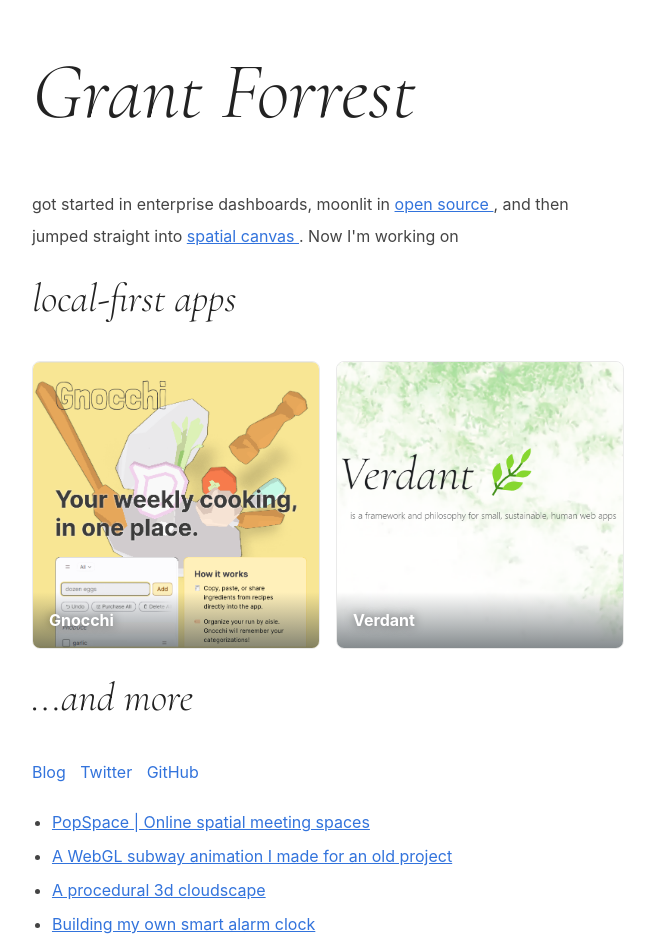
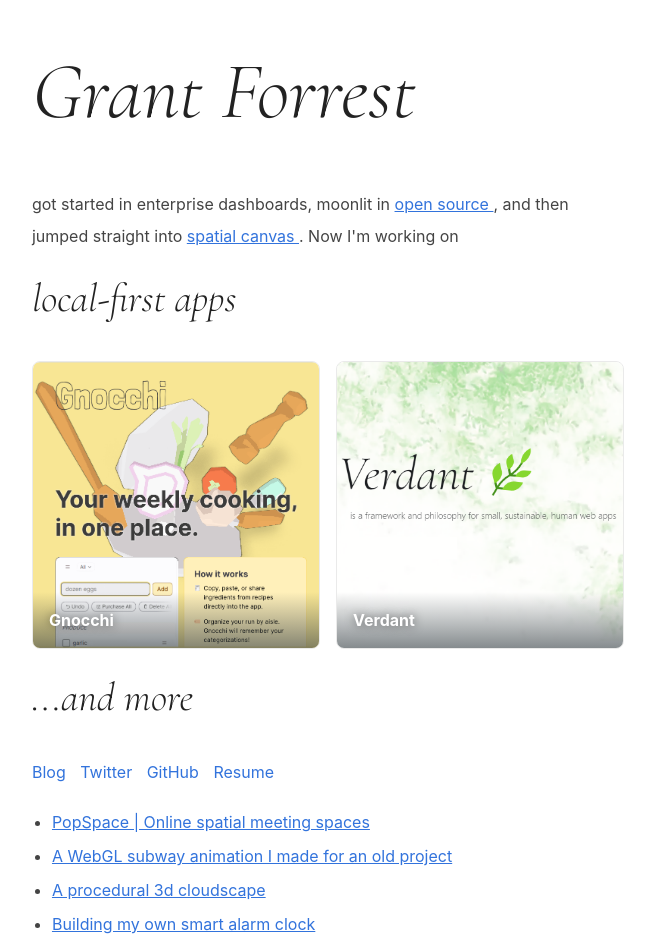
Before and after one commit to a-type/website, an Astro site: page / in a window 1280 px wide. Shown: the top 949 px of the page, without its empty margins (312-967 px from the left). Built offline with nearby package versions, Linux system fonts and the light colour scheme; Astro itself is replaced by a stand-in of ours.

Commit message:
add resume link

```diff
--- a/src/components/Links.astro
+++ b/src/components/Links.astro
@@ -18,4 +18,5 @@ import HeaderLink from './HeaderLink.astro';
   <HeaderLink href="https://github.com/a-type" target="_blank"
     >GitHub</HeaderLink
   >
+  <HeaderLink href="/resume.pdf">Resume</HeaderLink>
 </nav>
```
